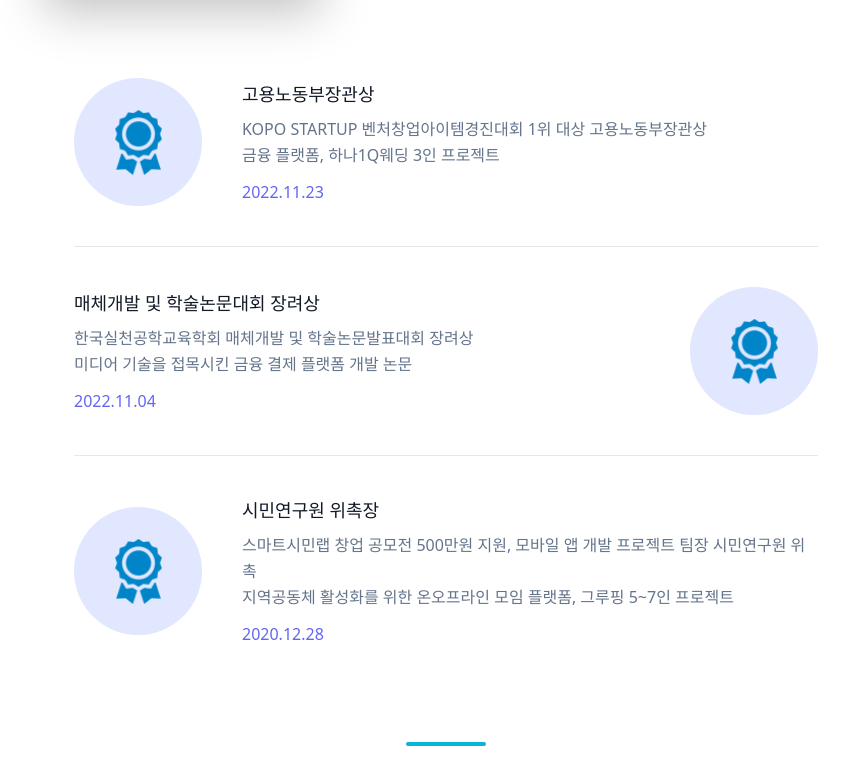
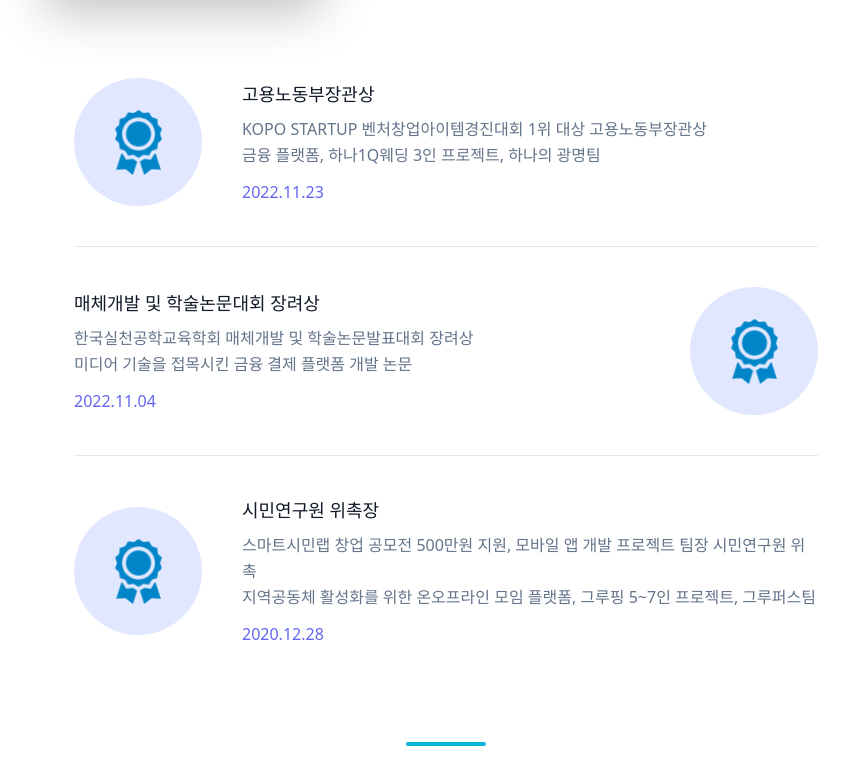
Before and after one commit to jinsumin/next-portfolio, a Next.js app: page /awards in a window 1280 px wide. Shown: the part 380-1164 px from the top of the page, without its empty margins (194-1043 px from the left). Built offline with nearby package versions, Linux system fonts and the light colour scheme.

Commit message:
team name

```diff
--- a/pages/awards.js
+++ b/pages/awards.js
@@ -27,7 +27,7 @@ const Awards = () => {
               <p className="leading-relaxed text-base">
                 KOPO STARTUP 벤처창업아이템경진대회 1위 대상 고용노동부장관상
                 <br />
-                금융 플랫폼, 하나1Q웨딩 3인 프로젝트
+                금융 플랫폼, 하나1Q웨딩 3인 프로젝트, 하나의 광명팀
               </p>
               <p className="mt-3 text-indigo-500 inline-flex items-center">
                 2022.11.23
@@ -66,7 +66,7 @@ const Awards = () => {
                 팀장 시민연구원 위촉
                 <br />
                 지역공동체 활성화를 위한 온오프라인 모임 플랫폼, 그루핑 5~7인
-                프로젝트
+                프로젝트, 그루퍼스팀
               </p>
               <p className="mt-3 text-indigo-500 inline-flex items-center">
                 2020.12.28
```
